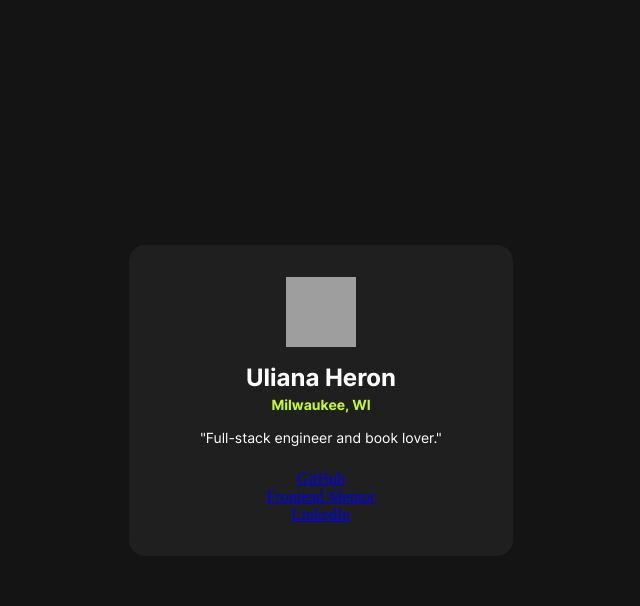
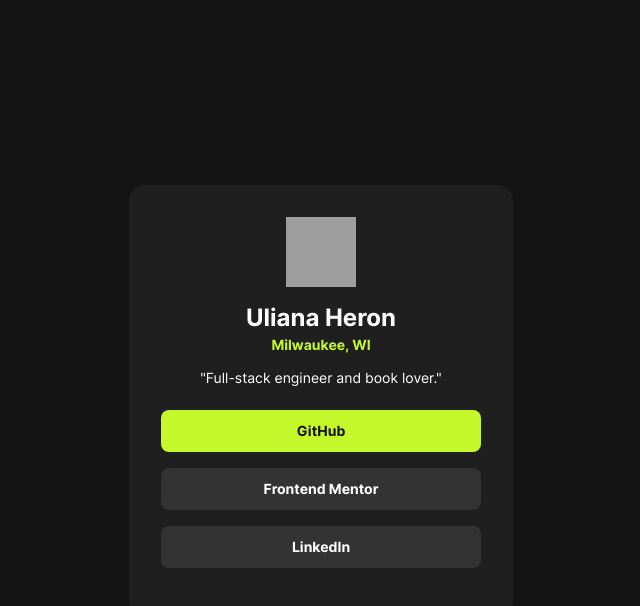
Before and after one commit to uheron96/blog-links, a plain HTML site: page index.html in a window 1280 px wide. In both pictures the pointer is over the link "GitHub". Shown: the whole page, without its empty margins (319-959 px from the left). Drawn offline with Linux system fonts and the light colour scheme; grey boxes are pictures that could not be loaded.

Commit message:
changelog

```diff
--- a/styles.css
+++ b/styles.css
@@ -80,12 +80,12 @@ p {
   margin-bottom: 8px;
 }
 
-#link:hover {
+a:hover {
   background-color: hsl(75, 94%, 57%);
   color: hsl(0, 0%, 8%);
 }
 
-#link {
+a {
   color: hsl(0, 0%, 100%);
   font-family: "Inter";
   font-weight: 700;
```
Also changed, not shown: assets/images/avatar-jessica.jpeg (deleted), design/active-states.jpg (deleted), design/destkop-design.jpg (deleted), design/mobile-design.jpg (deleted), preview.jpg (deleted), screenshot.png (added), 3 other files.
